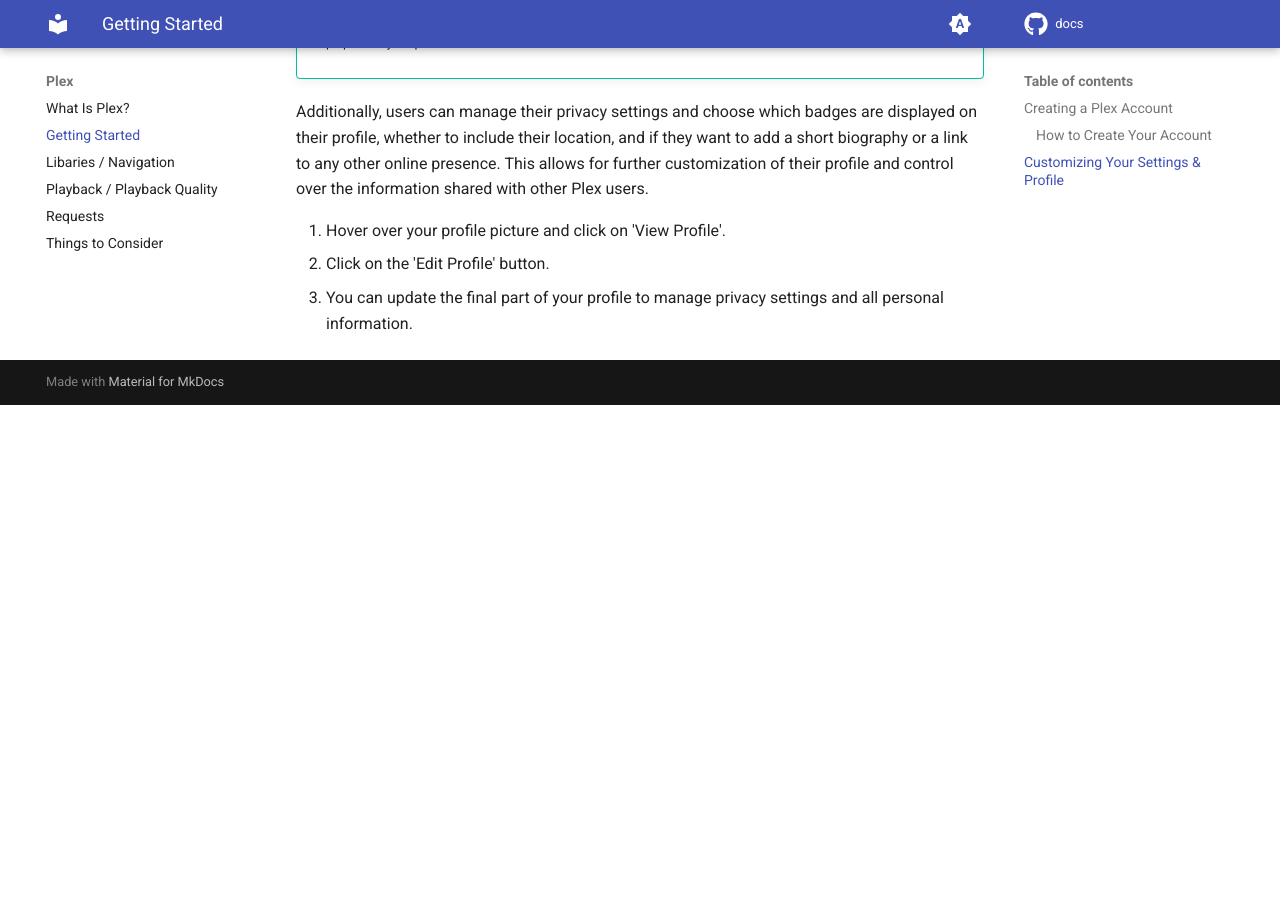
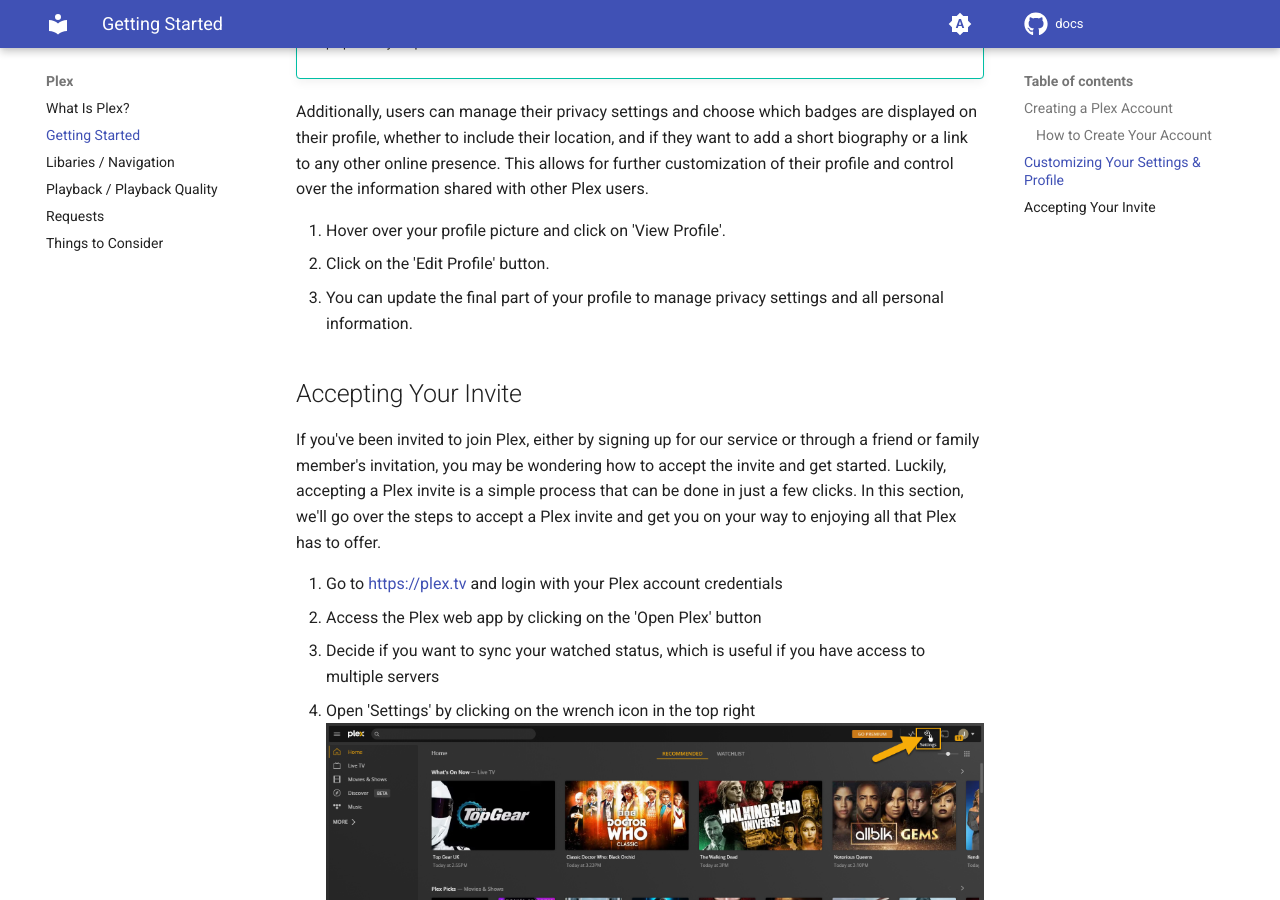
Before and after one commit to neomedia6989/docs-2, an MkDocs documentation site: the page built from docs/plex/getting-started.md, in a window 1280 px wide and 900 px high, scrolled down 1426 px. Built offline with MkDocs 1.6.1 and Material for MkDocs 9.7.7, drawn with Linux system fonts in a browser that asks for light colours; comment, search, counter and statistics services are not loaded; before the commit the page ends 1831 px from its top, so only the background shows below that.

Commit message:
Update getting-started.md

```diff
--- a/docs/plex/getting-started.md
+++ b/docs/plex/getting-started.md
@@ -54,3 +54,13 @@
 1. Hover over your profile picture and click on 'View Profile'.
 2. Click on the 'Edit Profile' button.
 3. You can update the final part of your profile to manage privacy settings and all personal information.
+
+## Accepting Your Invite
+
+If you've been invited to join Plex, either by signing up for our service or through a friend or family member's invitation, you may be wondering how to accept the invite and get started. Luckily, accepting a Plex invite is a simple process that can be done in just a few clicks. In this section, we'll go over the steps to accept a Plex invite and get you on your way to enjoying all that Plex has to offer.
+
+1. Go to [https://plex.tv](https://plex.tv/) and login with your Plex account credentials
+2. Access the Plex web app by clicking on the 'Open Plex' button
+3. Decide if you want to sync your watched status, which is useful if you have access to multiple servers
+4. Open 'Settings' by clicking on the wrench icon in the top right
+[![](../media/plex-settings.png "Open Plex Settings")](https://docs.blackbeard.media/media/plex-settings.png){ align=right }
```
